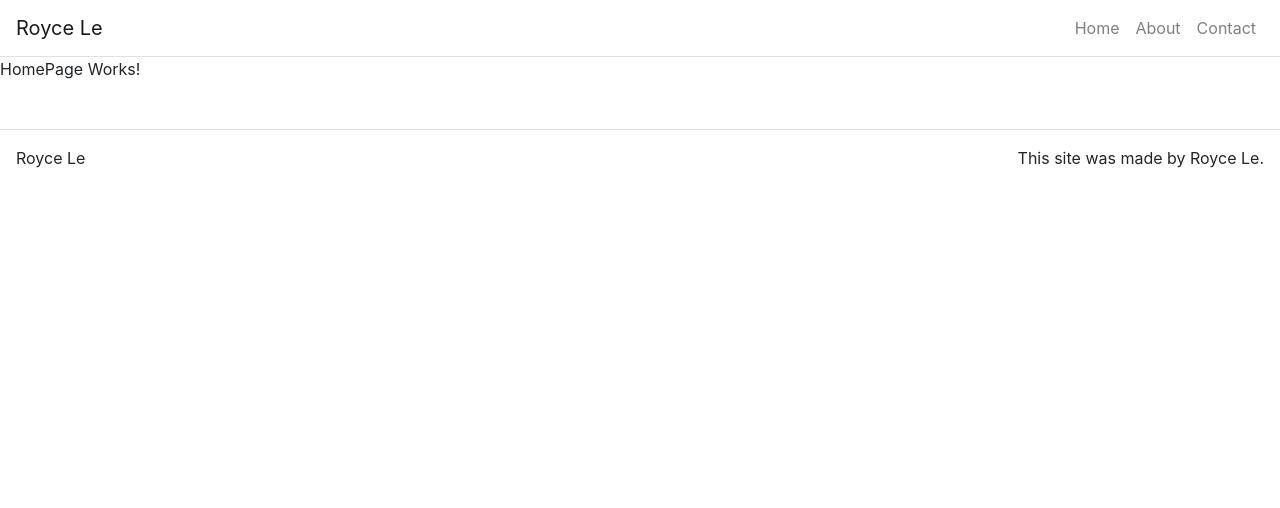
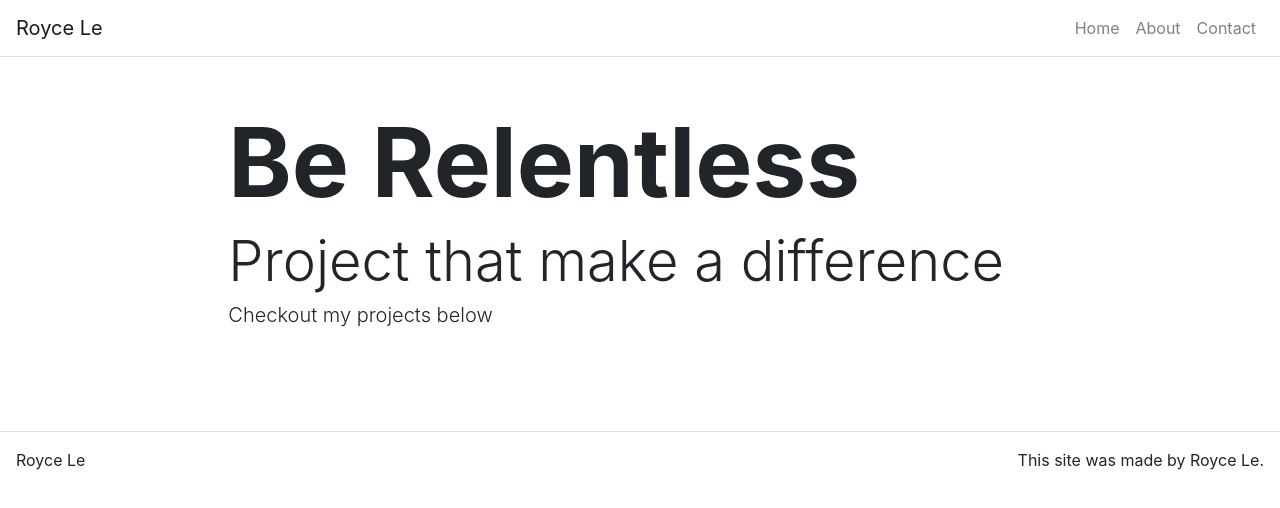
Before and after one commit to roycevanle/Portfolio_4.21.21, a React (Create React App) app: page / in a window 1280 px wide. Shown: the top 508 px of the page. Built offline with nearby package versions, Linux system fonts and the light colour scheme.

Commit message:
added a hero page & did some formatting

```diff
--- /dev/null
+++ b/src/components/Hero.js
@@ -0,0 +1,24 @@
+import React from 'react';
+import Jumbotron from 'react-bootstrap/Jumbotron';
+import Container from 'react-bootstrap/Container';
+import Row from 'react-bootstrap/Row';
+import Col from 'react-bootstrap/Col';
+
+
+function Hero(props){
+    return(
+        <Jumbotron className="bg-transparent jumbotron-fluid p-0">
+            <Container fluid={true}>
+                <Row className="justify-content-center py-5">
+                    <Col md={8} sm={12}>
+                        { props.title && <h1 className="display-1 font-weight-bolder">{props.title}</h1>}
+                        { props.subTitle && <h3 className="display-4 font-weight-light">{props.subTitle}</h3>}
+                        { props.text && <h3 className="lead font-weight-light">{props.text}</h3>}
+                    </Col>
+                </Row>
+            </Container>
+        </Jumbotron>
+    );
+}
+
+export default Hero;
--- a/src/pages/HomePage.js
+++ b/src/pages/HomePage.js
@@ -1,8 +1,9 @@
 import React from 'react';
+import Hero from '../components/Hero';
 
 function HomePage(props) {
     return (
-        <p>HomePage Works!</p>
+        <Hero title={props.title} subTitle={props.subTitle} text={props.text} />
     );
 }
 
```
